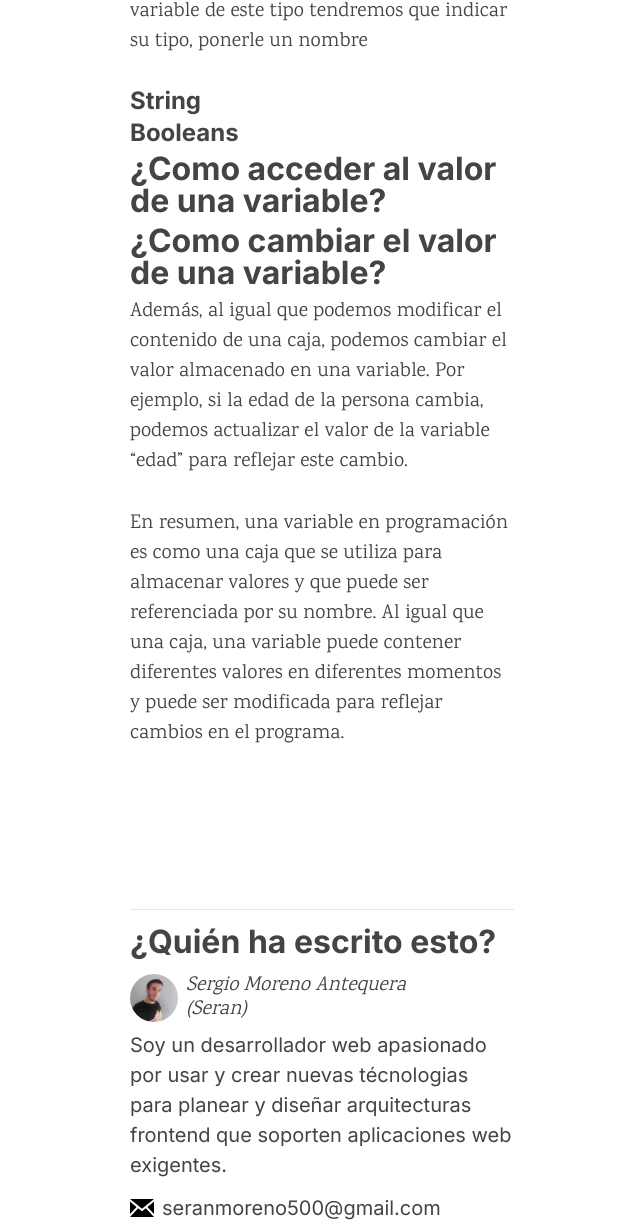
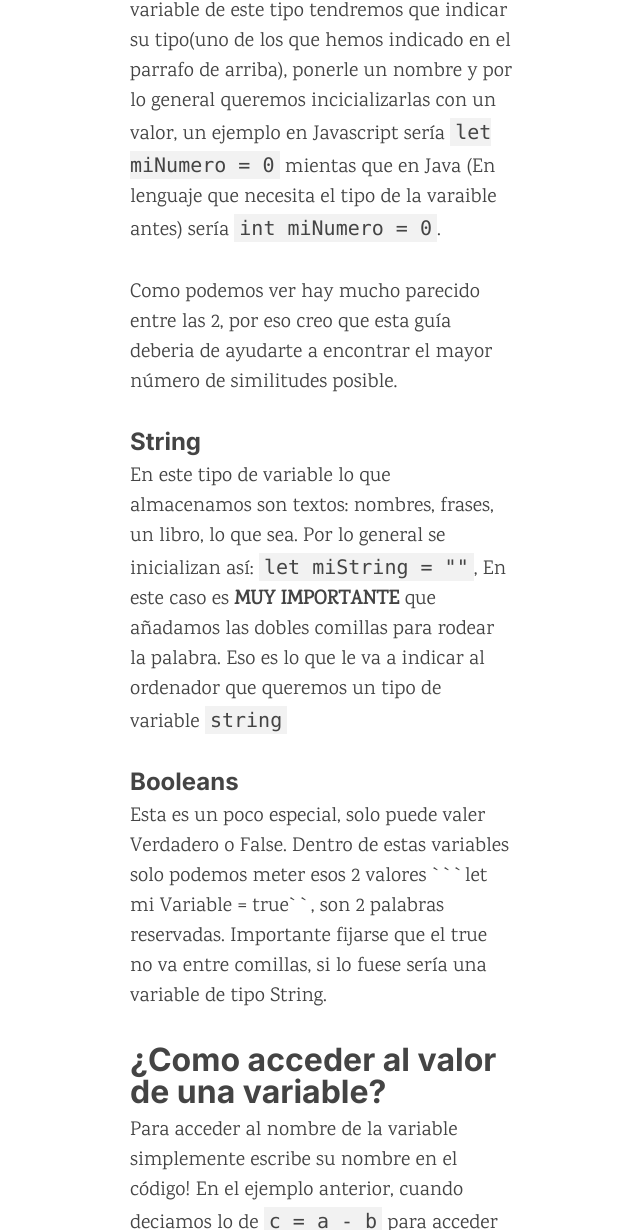
Before and after one commit to SergioMorenoAntequera/MyBlog, an Astro site: page /blog/variables in a window 1280 px wide. Shown: the part 5234-6464 px from the top of the page, without its empty margins (318-958 px from the left). Built offline with nearby package versions, Linux system fonts and the light colour scheme; Astro itself is replaced by a stand-in of ours.

Commit message:
[ADD] End To variable

````diff
--- a/src/pages/blog/variables.md
+++ b/src/pages/blog/variables.md
@@ -64,23 +64,25 @@ Vale, sabemos lo que es una variable, pero esto no puede ser tan facil... De hec
 
 Además en cada lenguage de programación puede cambiar como trabajamos con las variables, y los tipos de variables que hay, así que lo dejaremos simple u veremos 3 que se encuentran en la mayoría de los lenguajes de programación que te vas a encontrar a lo largo de tu carrera.
 
-
 ### Números
 Estas variables se pueden llamar de muchos tipos, ``int, float, number`` pero al fin de al cabo representan un numero. ya sea un numero entero ``int``, decimal, para lo que en algunos lenguajes usaremos ``float`` o si el lenguaje con el que estamos trabajando lo reprensetande de un modo más genérico como ``number``.
 
-Por lo general para crear un crear una variable de este tipo tendremos que indicar su tipo, ponerle un nombre
+Por lo general para crear un crear una variable de este tipo tendremos que indicar su tipo(uno de los que hemos indicado en el parrafo de arriba), ponerle un nombre y por lo general queremos incicializarlas con un valor, un ejemplo en Javascript sería `` let miNumero = 0`` mientas que en Java (En lenguaje que necesita el tipo de la varaible antes) sería ``int miNumero = 0``.
+
+Como podemos ver hay mucho parecido entre las 2, por eso creo que esta guía deberia de ayudarte a encontrar el mayor número de similitudes posible.
 
 ### String
-### Booleans
+
+En este tipo de variable lo que almacenamos son textos: nombres, frases, un libro, lo que sea. Por lo general se inicializan así:
+`` let miString = ""``, En este caso es **MUY IMPORTANTE** que añadamos las dobles comillas para rodear la palabra. Eso es lo que le va a indicar al ordenador que queremos un tipo de variable ``string``
 
 
+### Booleans
+Esta es un poco especial, solo puede valer Verdadero o False. Dentro de estas variables solo podemos meter esos 2 valores ```let mi Variable = true``, son 2 palabras reservadas. Importante fijarse que el true no va entre comillas, si lo fuese sería una variable de tipo String.
 
 ## ¿Como acceder al valor de una variable?
+Para acceder al nombre de la variable simplemente escribe su nombre en el código! En el ejemplo anterior, cuando deciamos lo de ``c = a - b`` para acceder al valor de ve valía con escribir la letra ``b`` y automantimanete el ordenador ya sabe a donde ir.
+
 
 ## ¿Como cambiar el valor de una variable?
-
-
-
-Además, al igual que podemos modificar el contenido de una caja, podemos cambiar el valor almacenado en una variable. Por ejemplo, si la edad de la persona cambia, podemos actualizar el valor de la variable "edad" para reflejar este cambio.
-
-En resumen, una variable en programación es como una caja que se utiliza para almacenar valores y que puede ser referenciada por su nombre. Al igual que una caja, una variable puede contener diferentes valores en diferentes momentos y puede ser modificada para reflejar cambios en el programa.
+Para cambiar el valor de una variable basta con usar el símbolo ``=``. Este simbolo se usa al darle un valor inicial a la variable, pues lo mismo en este caso, siempre que queramos cambiar el valor de la variable vamos a usar ese símbolo.
````
